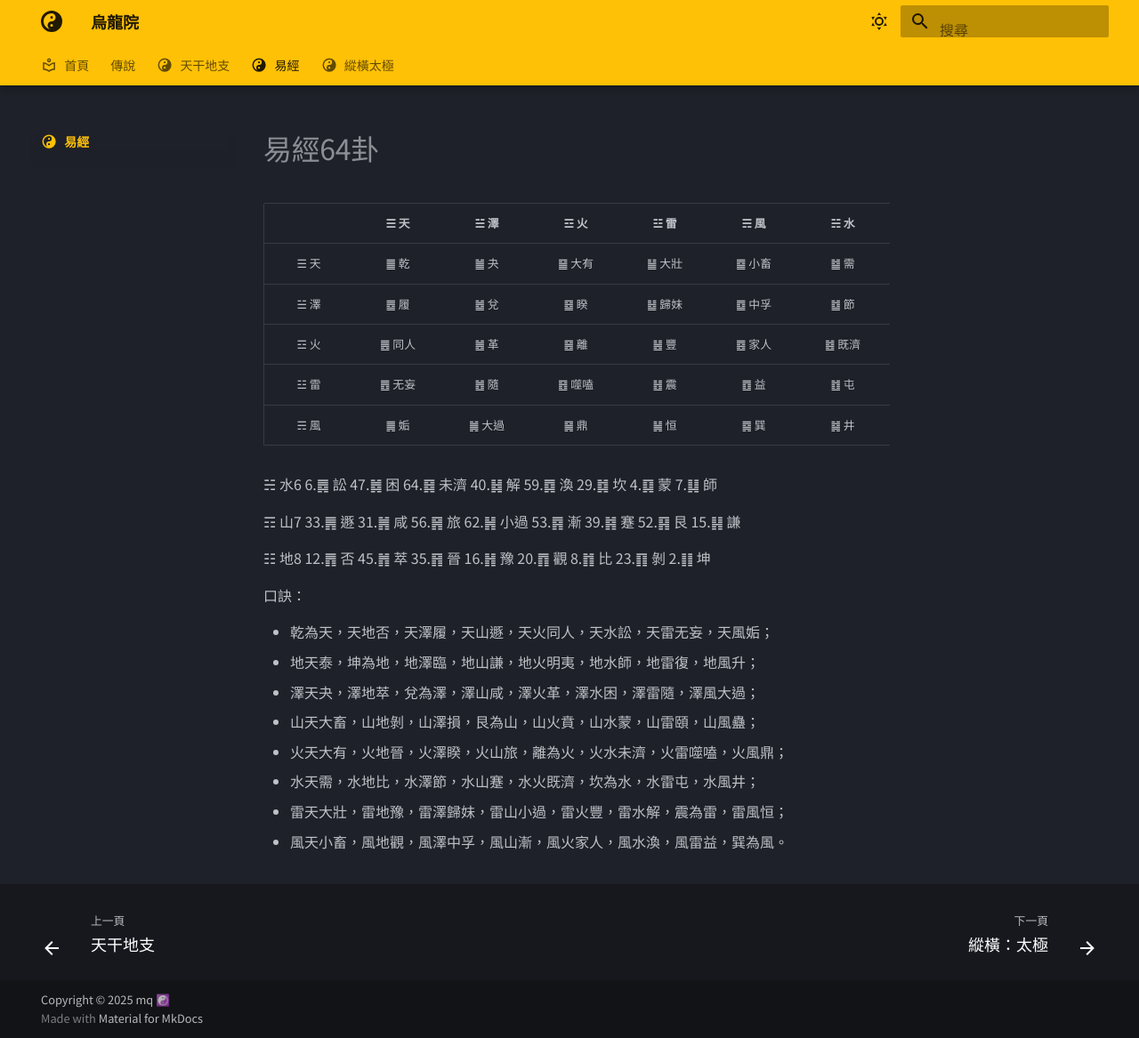
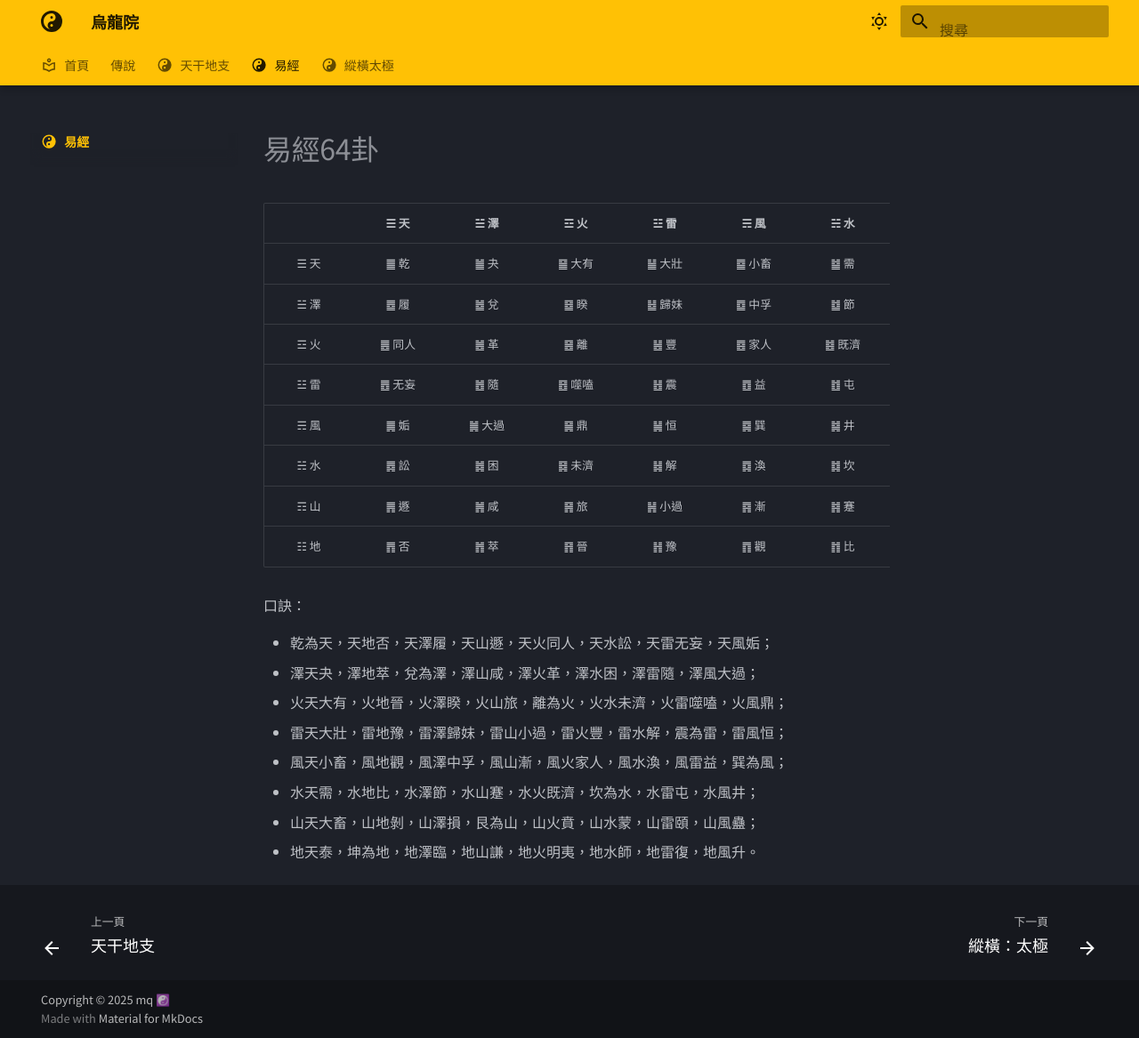
Before and after one commit to oolongyuan/oolongyuan.github.io, an MkDocs documentation site: the page built from docs/易經/index.md, in a window 1280 px wide and 1167 px high. Shown: the whole window at 89% size. Built offline with MkDocs 1.6.1 and Material for MkDocs 9.7.7, drawn with Linux system fonts in a browser that asks for light colours; some web fonts are replaced.

Commit message:
update table

```diff
--- a/docs/易經/index.md
+++ b/docs/易經/index.md
@@ -13,25 +13,18 @@ subtitle:
 | ☲ 火 | ䷌ 同人 | ䷰ 革 | ䷝ 離 | ䷶ 豐 | ䷤ 家人 | ䷾ 既濟 | ䷕ 賁 | ䷣ 明夷 |
 | ☳ 雷 | ䷘ 无妄 | ䷐ 隨 | ䷔ 噬嗑 | ䷲ 震 | ䷩ 益  | ䷂ 屯 | ䷚ 頤 | ䷗ 復 |
 | ☴ 風 | ䷫ 姤 | ䷛ 大過 | ䷱ 鼎 | ䷟ 恒 | ䷸ 巽 | ䷯ 井 | ䷑ 蠱 | ䷭ 升 |
-
-
-
-☵ 水6 	6.䷅ 訟 	47.䷮ 困 	64.䷿ 未濟 	40.䷧ 解 	59.䷺ 渙 	29.䷜ 坎 	4.䷃ 蒙 	7.䷆ 師
-
-☶ 山7 	33.䷠ 遯 	31.䷞ 咸 	56.䷷ 旅 	62.䷽ 小過 	53.䷴ 漸 	39.䷦ 蹇 	52.䷳ 艮 	15.䷎ 謙
-
-☷ 地8 	12.䷋ 否 	45.䷬ 萃 	35.䷢ 晉 	16.䷏ 豫 	20.䷓ 觀 	8.䷇ 比 	23.䷖ 剝 	2.䷁ 坤
-
-
+| ☵ 水 | ䷅ 訟 | ䷮ 困 | ䷿ 未濟 | ䷧ 解 | ䷺ 渙 | ䷜ 坎 | ䷃ 蒙 | ䷆ 師 |
+| ☶ 山 | ䷠ 遯 | ䷞ 咸 | ䷷ 旅 | ䷽ 小過 | ䷴ 漸 | ䷦ 蹇 | ䷳ 艮 | ䷎ 謙 |
+| ☷ 地 | ䷋ 否 | ䷬ 萃 | ䷢ 晉 | ䷏ 豫 | ䷓ 觀 | ䷇ 比 | ䷖ 剝 | ䷁ 坤 |
 
 
 口訣：
 
  -  乾為天，天地否，天澤履，天山遯，天火同人，天水訟，天雷无妄，天風姤；
- -  地天泰，坤為地，地澤臨，地山謙，地火明夷，地水師，地雷復，地風升；
  -  澤天夬，澤地萃，兌為澤，澤山咸，澤火革，澤水困，澤雷隨，澤風大過；
+ -  火天大有，火地晉，火澤睽，火山旅，離為火，火水未濟，火雷噬嗑，火風鼎；
+ -  雷天大壯，雷地豫，雷澤歸妹，雷山小過，雷火豐，雷水解，震為雷，雷風恒；
+ -  風天小畜，風地觀，風澤中孚，風山漸，風火家人，風水渙，風雷益，巽為風；
+ -  水天需，水地比，水澤節，水山蹇，水火既濟，坎為水，水雷屯，水風井；
  -  山天大畜，山地剝，山澤損，艮為山，山火賁，山水蒙，山雷頤，山風蠱；
- -  火天大有，火地晉，火澤睽，火山旅，離為火，火水未濟，火雷噬嗑，火風鼎；
- -  水天需，水地比，水澤節，水山蹇，水火既濟，坎為水，水雷屯，水風井；
- -  雷天大壯，雷地豫，雷澤歸妹，雷山小過，雷火豐，雷水解，震為雷，雷風恒；
- -  風天小畜，風地觀，風澤中孚，風山漸，風火家人，風水渙，風雷益，巽為風。
+ -  地天泰，坤為地，地澤臨，地山謙，地火明夷，地水師，地雷復，地風升。
```
